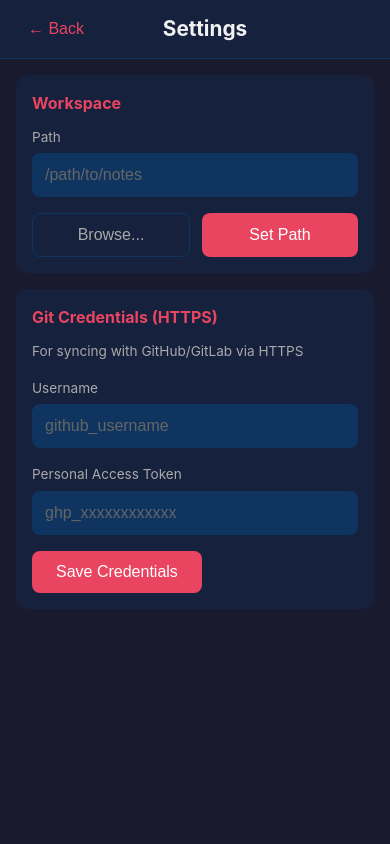
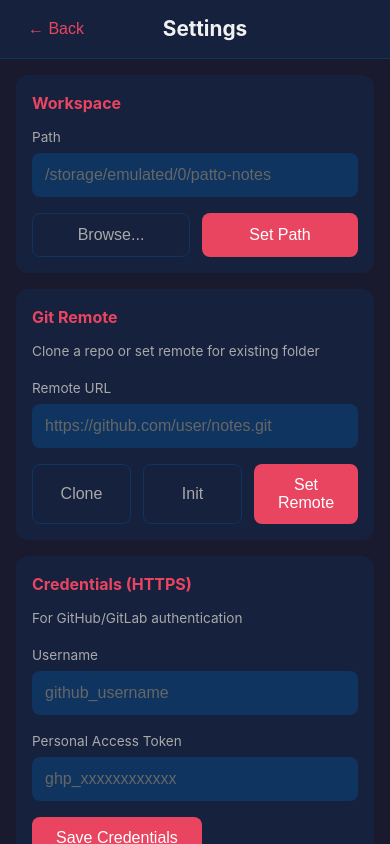
Before and after one commit to ompugao/patto-mobile, a React (Vite) app: page / in a window 390 px wide. Built offline with nearby package versions, Linux system fonts and the light colour scheme.

Commit message:
feat(mobile): Add Git Remote configuration UI
- Add remote URL input field
- Add Clone button for cloning repos to local path
- Add Init button for git init
- Add Set Remote button for configure_remote
- Add status message display for user feedback

```diff
--- a/src/components/GitConfig.css
+++ b/src/components/GitConfig.css
@@ -5,6 +5,14 @@
     flex-direction: column;
     height: 100%;
     background: #1a1a2e;
+}
+
+.status-message {
+    padding: 12px 16px;
+    background: #0f3460;
+    color: #4dabf7;
+    font-size: 0.9rem;
+    border-bottom: 1px solid #16213e;
 }
 
 .config-header {
--- a/src/components/GitConfig.jsx
+++ b/src/components/GitConfig.jsx
@@ -1,7 +1,8 @@
-// GitConfig component - configure git credentials and workspace
+// GitConfig component - configure git credentials, workspace, and remote
 
 import { useState } from 'react';
 import { useStore, View } from '../lib/store';
+import { invoke } from '@tauri-apps/api/core';
 import { open } from '@tauri-apps/plugin-dialog';
 import './GitConfig.css';
 
@@ -20,6 +21,9 @@ export function GitConfig() {
     const [username, setUsername] = useState(gitCredentials.username);
     const [token, setToken] = useState(gitCredentials.token);
     const [manualPath, setManualPath] = useState(workspacePath || '');
+    const [remoteUrl, setRemoteUrl] = useState('');
+    const [isCloning, setIsCloning] = useState(false);
+    const [statusMessage, setStatusMessage] = useState('');
 
     const handleSelectWorkspace = async () => {
         try {
@@ -37,6 +41,7 @@ export function GitConfig() {
             }
         } catch (err) {
             console.error('Failed to select directory:', err);
+            setStatusMessage('Browse not available on this platform');
         }
     };
 
@@ -45,12 +50,76 @@ export function GitConfig() {
             setWorkspacePath(manualPath.trim());
             await loadFiles();
             await loadGitStatus();
+            setStatusMessage('Workspace set');
         }
     };
 
     const handleSaveCredentials = () => {
         setGitCredentials({ username, token });
-        setView(View.FILE_LIST);
+        setStatusMessage('Credentials saved');
+    };
+
+    const handleConfigureRemote = async () => {
+        if (!workspacePath || !remoteUrl.trim()) {
+            setStatusMessage('Enter workspace path and remote URL first');
+            return;
+        }
+
+        try {
+            await invoke('configure_remote', {
+                repoPath: workspacePath,
+                url: remoteUrl.trim(),
+                remoteName: 'origin',
+            });
+            setStatusMessage('Remote origin configured');
+            await loadGitStatus();
+        } catch (err) {
+            console.error('Failed to configure remote:', err);
+            setStatusMessage('Error: ' + err);
+        }
+    };
+
+    const handleClone = async () => {
+        if (!manualPath.trim() || !remoteUrl.trim()) {
+            setStatusMessage('Enter path and remote URL first');
+            return;
+        }
+
+        setIsCloning(true);
+        setStatusMessage('Cloning...');
+
+        try {
+            await invoke('git_clone', {
+                url: remoteUrl.trim(),
+                targetPath: manualPath.trim(),
+                credentials: { username, token },
+            });
+            setWorkspacePath(manualPath.trim());
+            await loadFiles();
+            await loadGitStatus();
+            setStatusMessage('Clone successful!');
+        } catch (err) {
+            console.error('Clone failed:', err);
+            setStatusMessage('Clone failed: ' + err);
+        } finally {
+            setIsCloning(false);
+        }
+    };
+
+    const handleInitRepo = async () => {
+        if (!workspacePath) {
+            setStatusMessage('Set workspace path first');
+            return;
+        }
+
+        try {
+            await invoke('git_init', { repoPath: workspacePath });
+            await loadGitStatus();
+            setStatusMessage('Git repository initialized');
+        } catch (err) {
+            console.error('Git init failed:', err);
+            setStatusMessage('Init failed: ' + err);
+        }
     };
 
     return (
@@ -64,6 +133,10 @@ export function GitConfig() {
             </header>
 
             <div className="config-content">
+                {statusMessage && (
+                    <div className="status-message">{statusMessage}</div>
+                )}
+
                 <section className="config-section">
                     <h2>Workspace</h2>
 
@@ -73,7 +146,7 @@ export function GitConfig() {
                             type="text"
                             value={manualPath}
                             onChange={(e) => setManualPath(e.target.value)}
-                            placeholder="/path/to/notes"
+                            placeholder="/storage/emulated/0/patto-notes"
                         />
                     </label>
 
@@ -94,8 +167,45 @@ export function GitConfig() {
                 </section>
 
                 <section className="config-section">
-                    <h2>Git Credentials (HTTPS)</h2>
-                    <p className="hint">For syncing with GitHub/GitLab via HTTPS</p>
+                    <h2>Git Remote</h2>
+                    <p className="hint">Clone a repo or set remote for existing folder</p>
+
+                    <label className="input-group">
+                        <span className="label">Remote URL</span>
+                        <input
+                            type="text"
+                            value={remoteUrl}
+                            onChange={(e) => setRemoteUrl(e.target.value)}
+                            placeholder="https://github.com/user/notes.git"
+                        />
+                    </label>
+
+                    <div className="button-row">
+                        <button
+                            className="secondary-btn"
+                            onClick={handleClone}
+                            disabled={isCloning}
+                        >
+                            {isCloning ? 'Cloning...' : 'Clone'}
+                        </button>
+                        <button
+                            className="secondary-btn"
+                            onClick={handleInitRepo}
+                        >
+                            Init
+                        </button>
+                        <button
+                            className="primary-btn"
+                            onClick={handleConfigureRemote}
+                        >
+                            Set Remote
+                        </button>
+                    </div>
+                </section>
+
+                <section className="config-section">
+                    <h2>Credentials (HTTPS)</h2>
+                    <p className="hint">For GitHub/GitLab authentication</p>
 
                     <label className="input-group">
                         <span className="label">Username</span>
```
